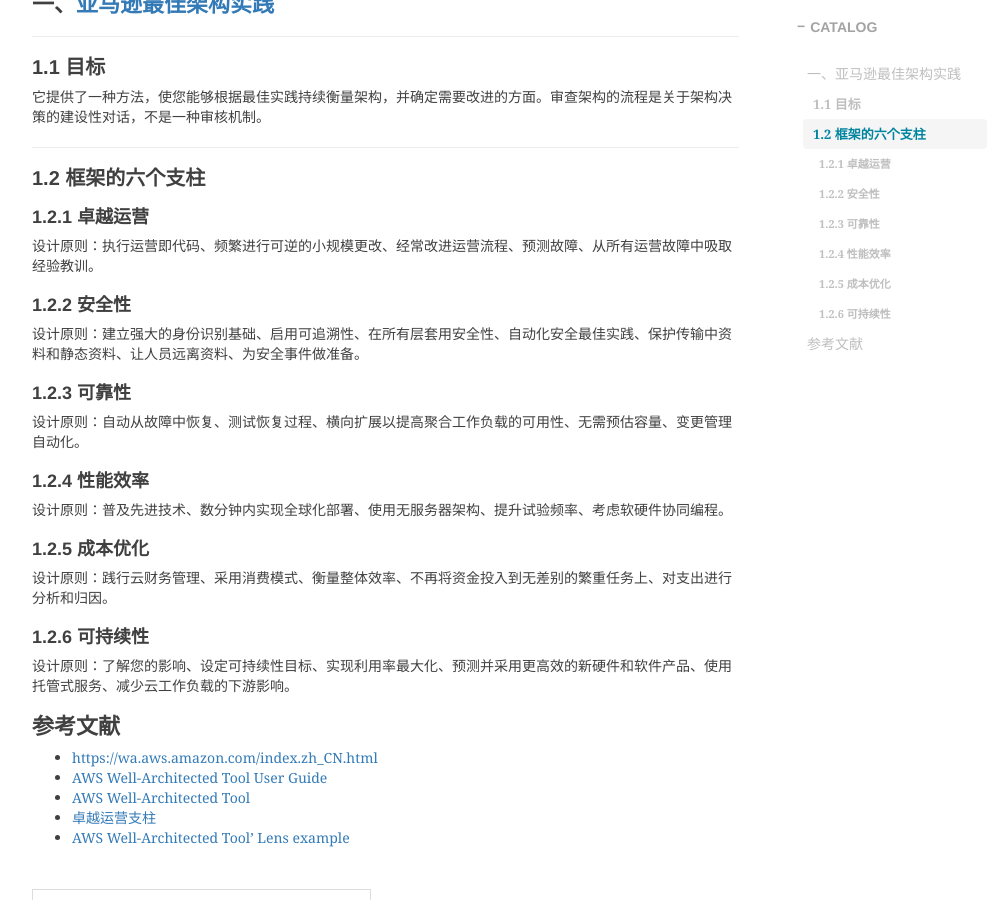
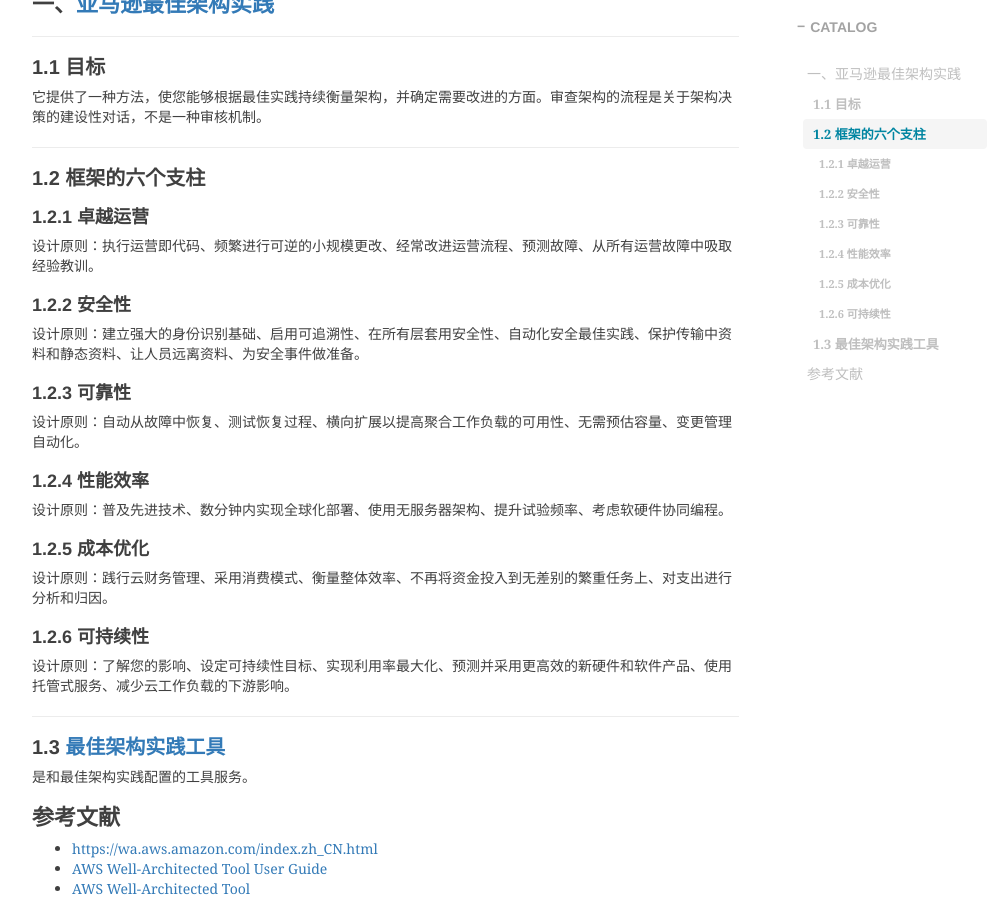
Before and after one commit to shihai1991/shihai1991.github.io, a Jekyll site: the page built from _posts/2023-02-27-AWS卓越架构原则.md, in a window 1280 px wide and 900 px high, scrolled down 571 px. Shown: the whole window, without its empty margins (233-1225 px from the left). Built offline with Jekyll 4.4.1, drawn with Linux system fonts in a browser that asks for light colours; nearby versions of some CDN libraries; comment, search, counter and statistics services are not loaded.

Commit message:
Update 2023-02-27-AWS卓越架构原则.md

```diff
--- a/_posts/2023-02-27-AWS卓越架构原则.md
+++ b/_posts/2023-02-27-AWS卓越架构原则.md
@@ -29,6 +29,9 @@
 ### 1.2.6 可持续性
 设计原则：了解您的影响、设定可持续性目标、实现利用率最大化、预测并采用更高效的新硬件和软件产品、使用托管式服务、减少云工作负载的下游影响。
 
+## 1.3 [最佳架构实践工具](https://docs.aws.amazon.com/pdfs/wellarchitected/latest/userguide/wellarchitected-ug.pdf)
+是和最佳架构实践配置的工具服务。
+
 # 参考文献
 - [https://wa.aws.amazon.com/index.zh_CN.html](https://wa.aws.amazon.com/index.zh_CN.html)
 - [AWS Well-Architected Tool User Guide](https://docs.aws.amazon.com/pdfs/wellarchitected/latest/userguide/wellarchitected-ug.pdf)
```
